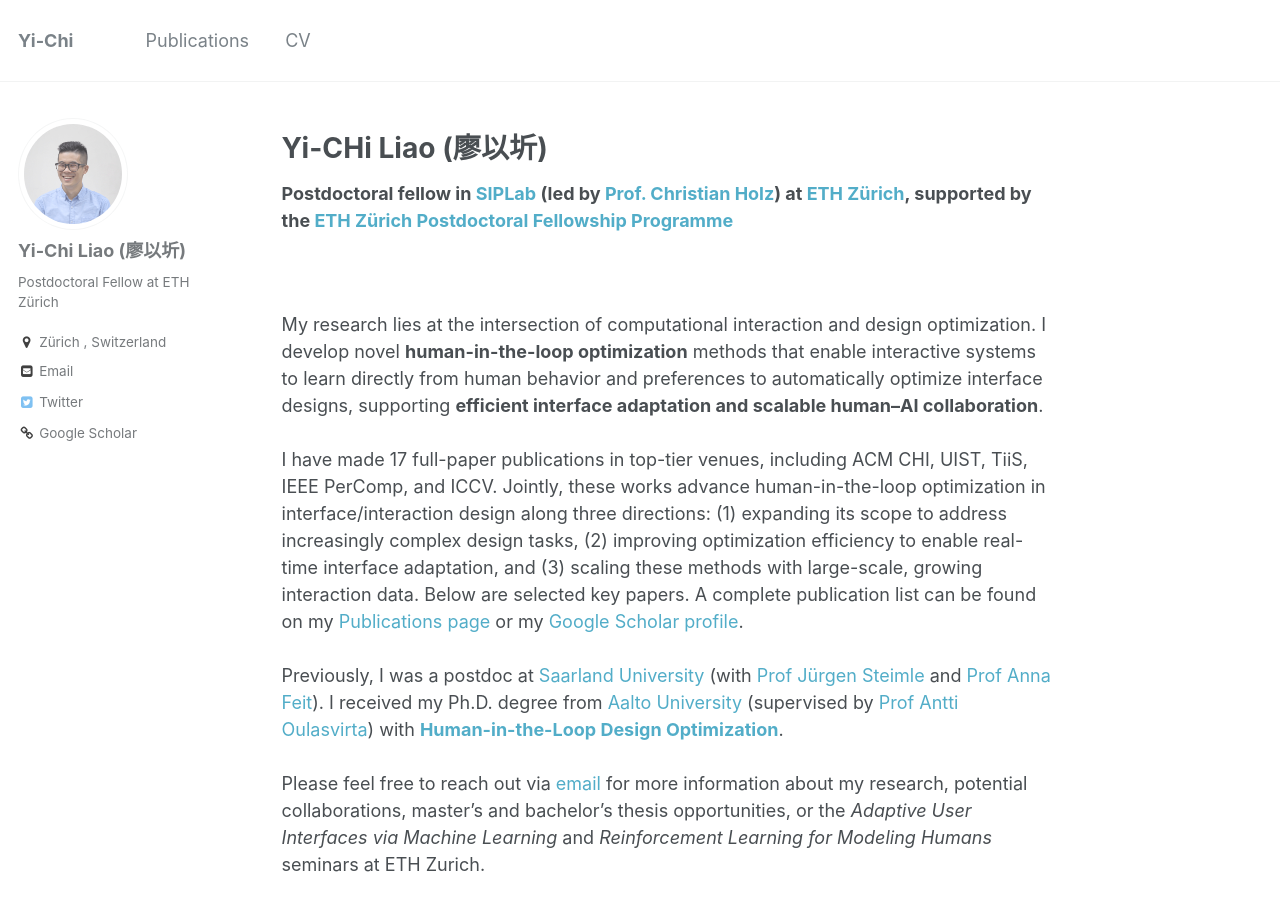
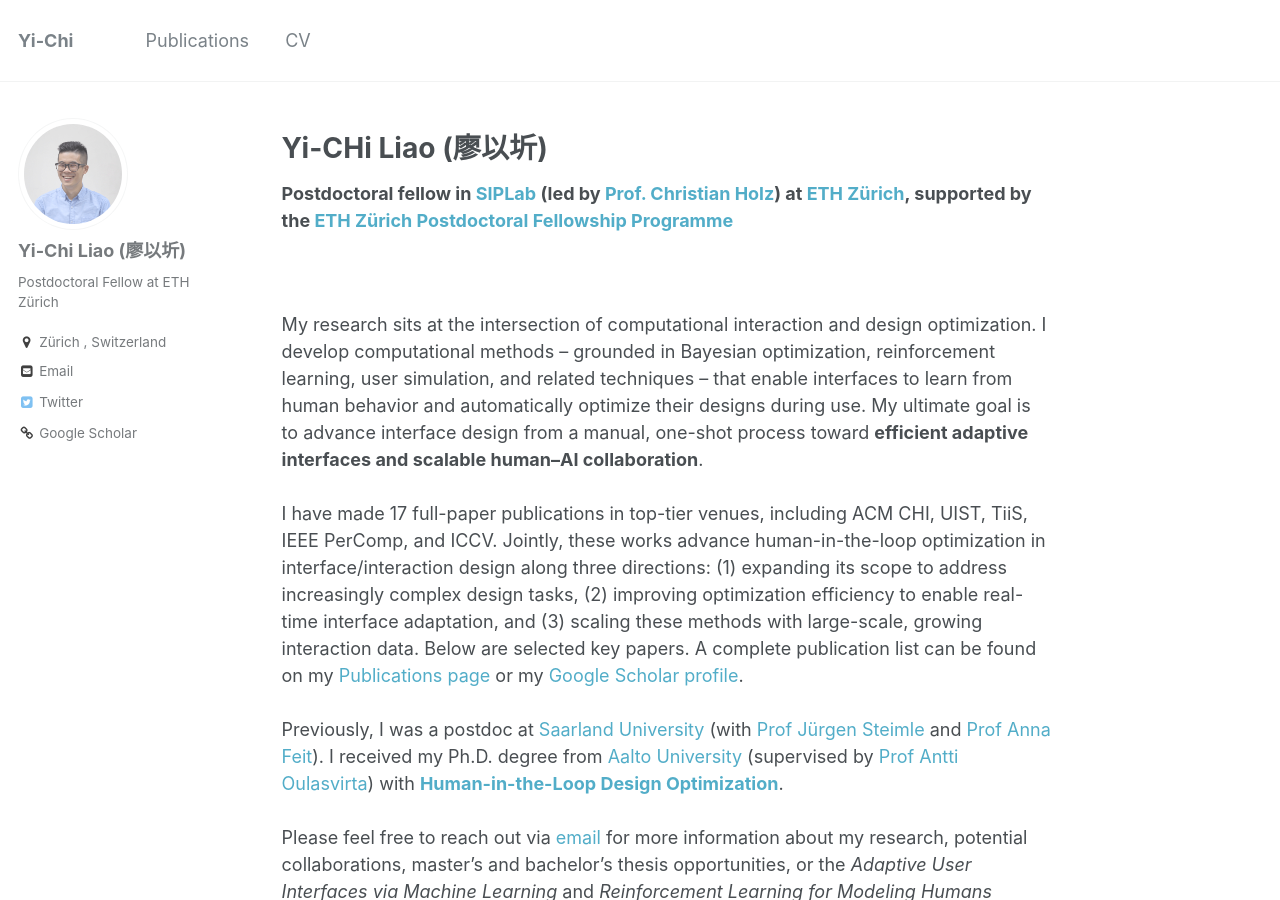
Before and after one commit to yichiliao/yichiliao.github.io, a Jekyll site: the page built from _pages/about.md, in a window 1280 px wide and 900 px high. Built offline with Jekyll 4.4.1, drawn with Linux system fonts in a browser that asks for light colours.

Commit message:
updating about

```diff
--- a/_pages/about.md
+++ b/_pages/about.md
@@ -12,7 +12,7 @@ redirect_from:
 
 <br>
 <br>
-My research lies at the intersection of computational interaction and design optimization. I develop novel **human-in-the-loop optimization** methods that enable interactive systems to learn directly from human behavior and preferences to automatically optimize interface designs, supporting **efficient interface adaptation and scalable human–AI collaboration**.
+My research sits at the intersection of computational interaction and design optimization. I develop computational methods -- grounded in Bayesian optimization, reinforcement learning, user simulation, and related techniques -- that enable interfaces to learn from human behavior and automatically optimize their designs during use. My ultimate goal is to advance interface design from a manual, one-shot process toward **efficient adaptive interfaces and scalable human–AI collaboration**.
 <br>
 <br>
 I have made 17 full-paper publications in top-tier venues, including ACM CHI, UIST, TiiS, IEEE PerComp, and ICCV.
```
